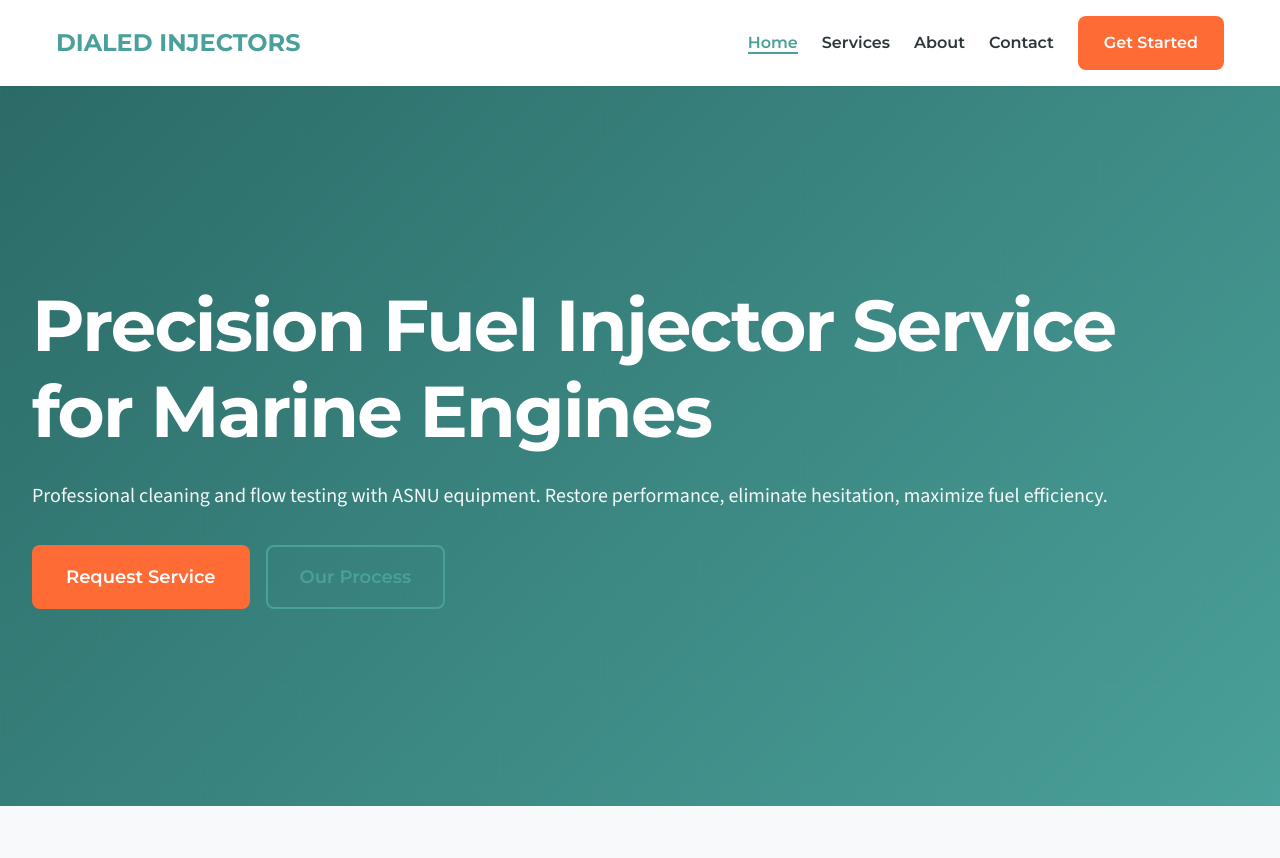
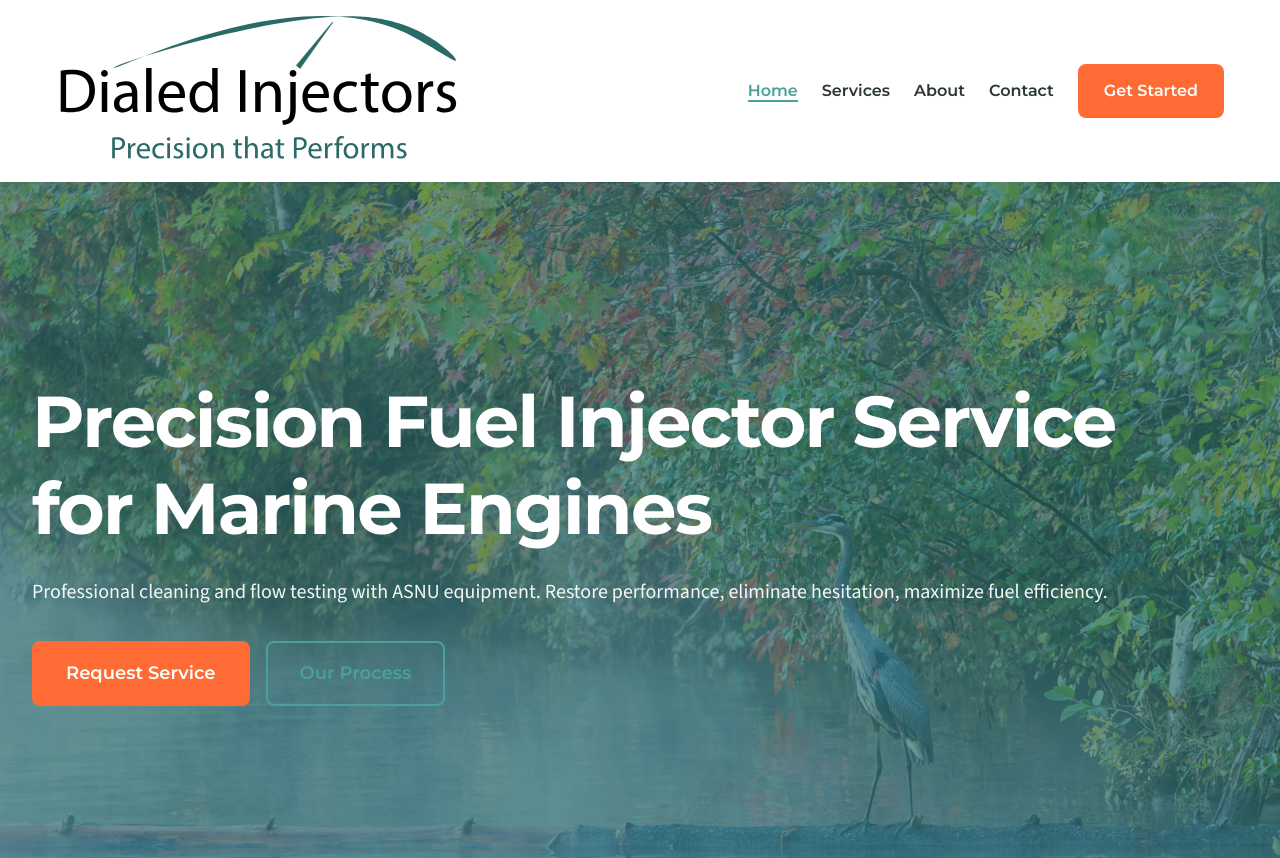
Before and after one commit to upstateInjectors/dialed-injectors-website, a plain HTML site: page marine/index.html in a window 1280 px wide. Shown: the top 858 px of the page. Drawn offline with nearby package versions, Linux system fonts and the light colour scheme.

Commit message:
Update logo with tagline and optimized spacing

```diff
--- a/css/main.css
+++ b/css/main.css
@@ -423,6 +423,12 @@ em, i {
     color: var(--primary);
 }
 
+.nav-logo-img {
+    height: 150px;
+    width: auto;
+    display: block;
+}
+
 .nav-menu {
     display: flex;
     gap: var(--space-6);
@@ -450,7 +456,9 @@ em, i {
     min-height: 80vh;
     display: flex;
     align-items: center;
-    background: linear-gradient(135deg, var(--primary-dark) 0%, var(--primary) 100%);
+    background: linear-gradient(rgba(43, 107, 103, 0.7), rgba(43, 107, 103, 0.7)), url('../images/hero.jpg');
+    background-size: cover;
+    background-position: center;
     color: var(--bg-white);
     position: relative;
     overflow: hidden;
--- a/marine/index.html
+++ b/marine/index.html
@@ -20,7 +20,9 @@
     <nav class="nav">
         <div class="container">
             <div class="nav-container">
-                <a href="index.html" class="nav-logo">DIALED INJECTORS</a>
+                <a href="index.html" class="nav-logo">
+                    <img src="../images/logo.svg" alt="Dialed Injectors" class="nav-logo-img">
+                </a>
                 <ul class="nav-menu">
                     <li><a href="index.html" class="nav-link active">Home</a></li>
                     <li><a href="services.html" class="nav-link">Services</a></li>
```
Also changed, not shown: marine/about.html (+3 -1 lines), marine/contact.html (+3 -1 lines), marine/services.html (+3 -1 lines), images/Artboard 1.svg (added), images/hero.jpg (added), images/logo.svg (added), 3 other files.
